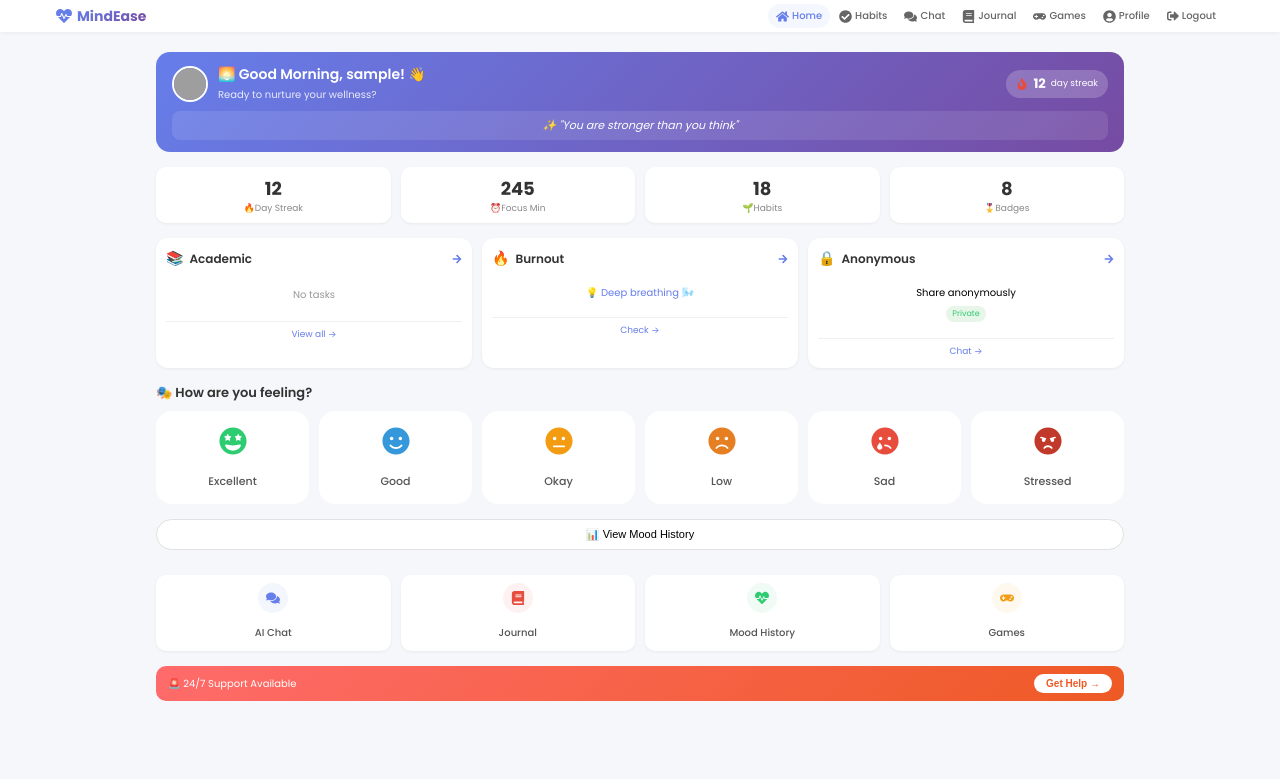
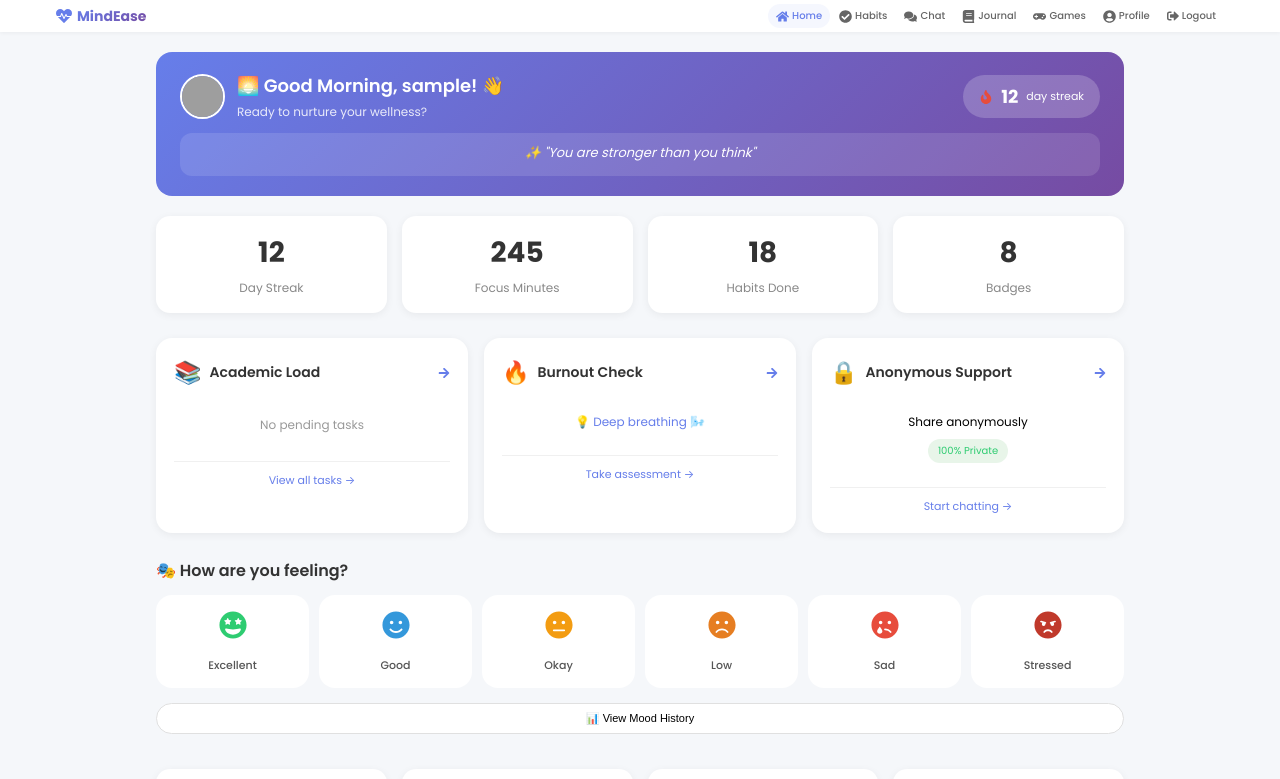
Before and after one commit to vaishnavikabbe/MindEase-AI, a React (Create React App) app in the folder frontend/: page /dashboard in a window 1280 px wide. Shown: the top 779 px of the page. Built offline with nearby package versions, Linux system fonts and the light colour scheme; sample sign-in values are in the browser's storage; grey boxes are pictures that could not be loaded.

Commit message:
Make dashboard cards bigger

```diff
--- a/frontend/src/pages/Dashboard.js
+++ b/frontend/src/pages/Dashboard.js
@@ -50,10 +50,10 @@ function Dashboard() {
   const upcomingItems = academicItems.filter(i => !i.completed).slice(0, 2);
 
   const quickActions = [
-    { icon: <FaComments size={14} />, label: 'AI Chat', color: '#667eea', path: '/chat' },
-    { icon: <FaBook size={14} />, label: 'Journal', color: '#e74c3c', path: '/journal' },
-    { icon: <FaHeartbeat size={14} />, label: 'Mood History', color: '#2ecc71', path: '/mood-history' },
-    { icon: <FaGamepad size={14} />, label: 'Games', color: '#f39c12', path: '/games' },
+    { icon: <FaComments size={18} />, label: 'AI Chat', color: '#667eea', path: '/chat' },
+    { icon: <FaBook size={18} />, label: 'Journal', color: '#e74c3c', path: '/journal' },
+    { icon: <FaHeartbeat size={18} />, label: 'Mood History', color: '#2ecc71', path: '/mood-history' },
+    { icon: <FaGamepad size={18} />, label: 'Games', color: '#f39c12', path: '/games' },
   ];
 
   const inspirationalQuotes = [
@@ -67,7 +67,6 @@ function Dashboard() {
     <div style={styles.container}>
       <Navbar />
 
-      {/* Spacer div to prevent content from hiding under navbar */}
       <div style={styles.navSpacer} />
 
       <div style={styles.content}>
@@ -80,7 +79,7 @@ function Dashboard() {
                   <img src={userAvatar} alt="Avatar" style={styles.userAvatar} />
                 ) : (
                   <div style={styles.avatarPlaceholder}>
-                    <FaUser size={14} color="#fff" />
+                    <FaUser size={16} color="#fff" />
                   </div>
                 )}
               </div>
@@ -90,7 +89,7 @@ function Dashboard() {
               </div>
             </div>
             <div style={styles.streakBadge}>
-              <FaFire color="#e74c3c" size={12} />
+              <FaFire color="#e74c3c" size={14} />
               <span style={styles.streakNumber}>{stats.streak}</span>
               <span style={styles.streakText}>day streak</span>
             </div>
@@ -100,37 +99,37 @@ function Dashboard() {
           </div>
         </div>
 
-        {/* Stats Row */}
+        {/* Stats Row - Bigger */}
         <div style={styles.statsRow}>
           <div style={styles.statTile}>
-            <div style={styles.statValueSmall}>{stats.streak}</div>
-            <div style={styles.statLabelSmall}>🔥Day Streak</div>
+            <div style={styles.statValueBig}>{stats.streak}</div>
+            <div style={styles.statLabelBig}>Day Streak</div>
           </div>
           <div style={styles.statTile}>
-            <div style={styles.statValueSmall}>{stats.totalFocus}</div>
-            <div style={styles.statLabelSmall}>⏰Focus Min</div>
+            <div style={styles.statValueBig}>{stats.totalFocus}</div>
+            <div style={styles.statLabelBig}>Focus Minutes</div>
           </div>
           <div style={styles.statTile}>
-            <div style={styles.statValueSmall}>{stats.habitsCompleted}</div>
-            <div style={styles.statLabelSmall}>🌱Habits</div>
+            <div style={styles.statValueBig}>{stats.habitsCompleted}</div>
+            <div style={styles.statLabelBig}>Habits Done</div>
           </div>
           <div style={styles.statTile}>
-            <div style={styles.statValueSmall}>{stats.badges}</div>
-            <div style={styles.statLabelSmall}>🎖️Badges</div>
+            <div style={styles.statValueBig}>{stats.badges}</div>
+            <div style={styles.statLabelBig}>Badges</div>
           </div>
         </div>
 
-        {/* Three Compact Cards */}
+        {/* Three Bigger Cards */}
         <div style={styles.threeCardsRow}>
 
           <div style={styles.compactCard} onClick={() => navigate('/academic-load')}>
             <div style={styles.compactCardHeader}>
               <span style={styles.compactCardIcon}>📚</span>
-              <span style={styles.compactCardTitle}>Academic</span>
-              <FaArrowRight size={10} color="#667eea" />
+              <span style={styles.compactCardTitle}>Academic Load</span>
+              <FaArrowRight size={12} color="#667eea" />
             </div>
             {upcomingItems.length === 0 ? (
-              <p style={styles.compactCardEmpty}>No tasks</p>
+              <p style={styles.compactCardEmpty}>No pending tasks</p>
             ) : (
               upcomingItems.map(item => (
                 <div key={item.id} style={styles.compactTask}>
@@ -140,36 +139,36 @@ function Dashboard() {
               ))
             )}
             <div style={styles.compactCardFooter}>
-              <span>View all →</span>
+              <span>View all tasks →</span>
             </div>
           </div>
 
           <div style={styles.compactCard} onClick={() => navigate('/burnout')}>
             <div style={styles.compactCardHeader}>
               <span style={styles.compactCardIcon}>🔥</span>
-              <span style={styles.compactCardTitle}>Burnout</span>
-              <FaArrowRight size={10} color="#667eea" />
+              <span style={styles.compactCardTitle}>Burnout Check</span>
+              <FaArrowRight size={12} color="#667eea" />
             </div>
             <div style={styles.compactTip}>
               <span>💡 {currentTip}</span>
             </div>
             <div style={styles.compactCardFooter}>
-              <span>Check →</span>
+              <span>Take assessment →</span>
             </div>
           </div>
 
           <div style={styles.compactCard} onClick={() => navigate('/anonymous')}>
             <div style={styles.compactCardHeader}>
               <span style={styles.compactCardIcon}>🔒</span>
-              <span style={styles.compactCardTitle}>Anonymous</span>
-              <FaArrowRight size={10} color="#667eea" />
+              <span style={styles.compactCardTitle}>Anonymous Support</span>
+              <FaArrowRight size={12} color="#667eea" />
             </div>
             <div style={styles.compactAnonymous}>
               <span>Share anonymously</span>
-              <span style={styles.compactBadge}>Private</span>
+              <span style={styles.compactBadge}>100% Private</span>
             </div>
             <div style={styles.compactCardFooter}>
-              <span>Chat →</span>
+              <span>Start chatting →</span>
             </div>
           </div>
         </div>
@@ -182,7 +181,7 @@ function Dashboard() {
           <MoodTracker selectedMood={selectedMood} setSelectedMood={setSelectedMood} />
         </div>
 
-        {/* Quick Actions */}
+        {/* Quick Actions - Bigger */}
         <div style={styles.actionGrid}>
           {quickActions.map((action, index) => (
             <div
@@ -215,9 +214,8 @@ const styles = {
     minHeight: '100vh',
     background: '#f5f7fa',
   },
-  // IMPORTANT: This spacer prevents content from hiding under fixed navbar
   navSpacer: {
-    height: '52px',  // Same height as navbar
+    height: '52px',
   },
   content: {
     maxWidth: '1000px',
@@ -228,27 +226,27 @@ const styles = {
   // Welcome Card
   welcomeCard: {
     background: 'linear-gradient(135deg, #667eea 0%, #764ba2 100%)',
-    borderRadius: '14px',
-    padding: '12px 16px',
+    borderRadius: '16px',
+    padding: '20px 24px',
     color: 'white',
-    marginBottom: '15px',
+    marginBottom: '20px',
   },
   welcomeContent: {
     display: 'flex',
     justifyContent: 'space-between',
     alignItems: 'center',
-    marginBottom: '8px',
+    marginBottom: '12px',
     flexWrap: 'wrap',
-    gap: '8px',
+    gap: '10px',
   },
   userInfoContainer: {
     display: 'flex',
     alignItems: 'center',
-    gap: '10px',
+    gap: '12px',
   },
   avatarContainer: {
-    width: '36px',
-    height: '36px',
+    width: '45px',
+    height: '45px',
     borderRadius: '50%',
     overflow: 'hidden',
     border: '2px solid white',
@@ -267,118 +265,123 @@ const styles = {
     justifyContent: 'center',
   },
   greeting: {
-    fontSize: '14px',
-    marginBottom: '2px',
+    fontSize: '18px',
+    marginBottom: '4px',
     fontWeight: '600',
   },
   welcomeText: {
     opacity: 0.85,
-    fontSize: '10px',
+    fontSize: '12px',
   },
   streakBadge: {
     background: 'rgba(255,255,255,0.2)',
-    padding: '4px 10px',
-    borderRadius: '20px',
+    padding: '8px 16px',
+    borderRadius: '30px',
     display: 'flex',
     alignItems: 'center',
-    gap: '5px',
+    gap: '8px',
   },
   streakNumber: {
-    fontSize: '13px',
+    fontSize: '18px',
     fontWeight: 'bold',
   },
   streakText: {
-    fontSize: '9px',
+    fontSize: '11px',
   },
   quoteBox: {
-    background: 'rgba(255,255,255,0.1)',
-    padding: '6px 10px',
-    borderRadius: '8px',
+    background: 'rgba(255,255,255,0.12)',
+    padding: '10px 14px',
+    borderRadius: '12px',
     textAlign: 'center',
   },
   quoteText: {
-    fontSize: '11px',
+    fontSize: '13px',
     fontStyle: 'italic',
-    margin: 0,
+    marginBottom: '3px',
+  },
+  quoteAuthor: {
+    fontSize: '10px',
+    opacity: 0.8,
   },
 
-  // Stats Row
+  // Stats Row - Bigger
   statsRow: {
     display: 'grid',
     gridTemplateColumns: 'repeat(4, 1fr)',
-    gap: '10px',
-    marginBottom: '15px',
+    gap: '15px',
+    marginBottom: '25px',
   },
   statTile: {
     background: 'white',
-    borderRadius: '10px',
-    padding: '8px 4px',
+    borderRadius: '14px',
+    padding: '16px 10px',
     textAlign: 'center',
-    boxShadow: '0 1px 3px rgba(0,0,0,0.06)',
+    boxShadow: '0 2px 8px rgba(0,0,0,0.06)',
   },
-  statValueSmall: {
-    fontSize: '18px',
+  statValueBig: {
+    fontSize: '28px',
     fontWeight: 'bold',
     color: '#333',
   },
-  statLabelSmall: {
-    fontSize: '9px',
+  statLabelBig: {
+    fontSize: '12px',
     color: '#888',
+    marginTop: '5px',
   },
 
-  // Three Compact Cards
+  // Three Bigger Cards
   threeCardsRow: {
     display: 'grid',
     gridTemplateColumns: 'repeat(3, 1fr)',
-    gap: '10px',
-    marginBottom: '15px',
+    gap: '16px',
+    marginBottom: '25px',
   },
   compactCard: {
     background: 'white',
-    borderRadius: '12px',
-    padding: '10px',
+    borderRadius: '16px',
+    padding: '18px',
     cursor: 'pointer',
     transition: 'all 0.2s ease',
-    boxShadow: '0 1px 3px rgba(0,0,0,0.06)',
+    boxShadow: '0 2px 8px rgba(0,0,0,0.06)',
   },
   compactCardHeader: {
     display: 'flex',
     alignItems: 'center',
-    gap: '6px',
-    marginBottom: '8px',
-    fontSize: '12px',
+    gap: '8px',
+    marginBottom: '12px',
+    fontSize: '15px',
     fontWeight: '600',
     color: '#333',
   },
   compactCardIcon: {
-    fontSize: '14px',
+    fontSize: '22px',
   },
   compactCardTitle: {
     flex: 1,
-    fontSize: '12px',
+    fontSize: '14px',
   },
   compactCardEmpty: {
-    fontSize: '10px',
+    fontSize: '12px',
     color: '#999',
     textAlign: 'center',
-    padding: '10px 0',
+    padding: '15px 0',
     margin: 0,
   },
   compactTask: {
     display: 'flex',
     alignItems: 'center',
-    gap: '6px',
-    padding: '4px 0',
-    fontSize: '10px',
+    gap: '8px',
+    padding: '8px 0',
+    fontSize: '12px',
     borderBottom: '1px solid #f0f0f0',
   },
   compactTaskTitle: {
-    fontSize: '10px',
+    fontSize: '12px',
     color: '#555',
   },
   compactTip: {
-    padding: '8px 0',
-    fontSize: '10px',
+    padding: '12px 0',
+    fontSize: '12px',
     color: '#667eea',
     textAlign: 'center',
   },
@@ -386,89 +389,89 @@ const styles = {
     display: 'flex',
     flexDirection: 'column',
     alignItems: 'center',
-    gap: '5px',
-    padding: '8px 0',
-    fontSize: '10px',
+    gap: '8px',
+    padding: '12px 0',
+    fontSize: '12px',
   },
   compactBadge: {
-    fontSize: '8px',
+    fontSize: '10px',
     background: '#e8f5e9',
-    padding: '2px 6px',
-    borderRadius: '10px',
+    padding: '4px 10px',
+    borderRadius: '20px',
     color: '#2ecc71',
   },
   compactCardFooter: {
-    marginTop: '8px',
-    paddingTop: '6px',
+    marginTop: '12px',
+    paddingTop: '10px',
     borderTop: '1px solid #f0f0f0',
-    fontSize: '9px',
+    fontSize: '11px',
     color: '#667eea',
     textAlign: 'center',
   },
 
   section: {
-    marginBottom: '15px',
+    marginBottom: '25px',
   },
   sectionHeader: {
-    marginBottom: '8px',
+    marginBottom: '12px',
   },
   sectionTitle: {
-    fontSize: '13px',
+    fontSize: '16px',
     fontWeight: '600',
     color: '#333',
   },
 
-  // Quick Actions
+  // Quick Actions - Bigger
   actionGrid: {
     display: 'grid',
     gridTemplateColumns: 'repeat(4, 1fr)',
-    gap: '10px',
-    marginBottom: '15px',
+    gap: '15px',
+    marginBottom: '25px',
   },
   compactActionCard: {
     background: 'white',
-    borderRadius: '10px',
-    padding: '8px',
+    borderRadius: '14px',
+    padding: '16px 12px',
     textAlign: 'center',
     cursor: 'pointer',
     transition: 'all 0.2s ease',
-    boxShadow: '0 1px 3px rgba(0,0,0,0.06)',
+    boxShadow: '0 2px 8px rgba(0,0,0,0.06)',
   },
   compactActionIcon: {
-    width: '30px',
-    height: '30px',
+    width: '45px',
+    height: '45px',
     borderRadius: '50%',
     display: 'flex',
     alignItems: 'center',
     justifyContent: 'center',
-    margin: '0 auto 5px',
+    margin: '0 auto 10px',
   },
   compactActionLabel: {
-    fontSize: '10px',
+    fontSize: '13px',
     fontWeight: '500',
-    color: '#555',
+    color: '#333',
   },
 
   // Emergency Banner
   emergencyBanner: {
     background: 'linear-gradient(135deg, #ff6b6b 0%, #ee5a24 100%)',
-    borderRadius: '10px',
-    padding: '8px 12px',
+    borderRadius: '14px',
+    padding: '14px 20px',
     color: 'white',
     display: 'flex',
     justifyContent: 'space-between',
     alignItems: 'center',
-    fontSize: '10px',
+    fontSize: '13px',
   },
   emergencyBtn: {
     background: 'white',
     color: '#ee5a24',
     border: 'none',
-    padding: '4px 12px',
-    borderRadius: '20px',
+    padding: '8px 20px',
+    borderRadius: '30px',
     fontWeight: 'bold',
     cursor: 'pointer',
-    fontSize: '10px',
+    fontSize: '12px',
   },
 };
 
```
